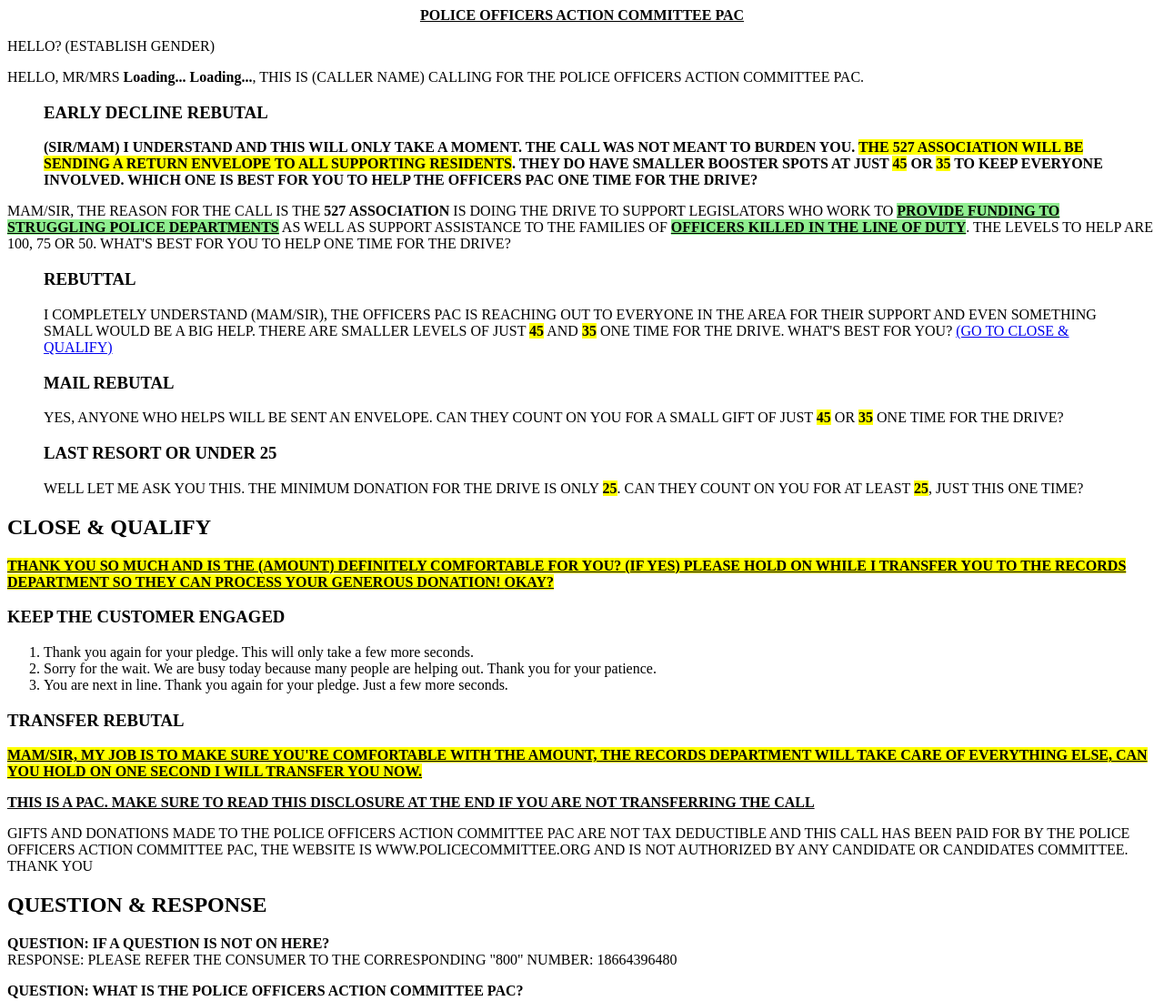
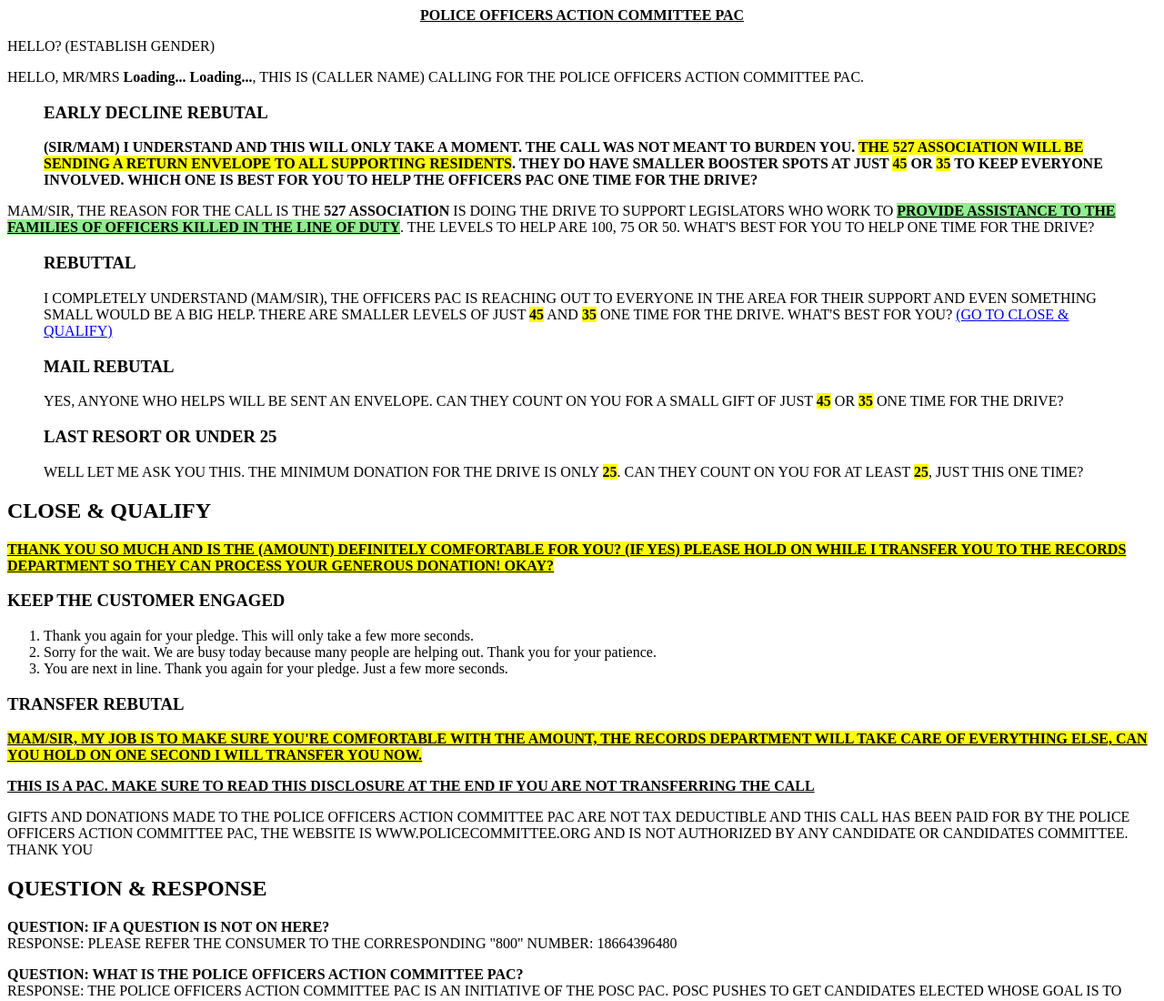
Before and after one commit to crownscript/off_shore_scripts, a plain HTML site: page poacomshortxtap.html in a window 1280 px wide. Shown: the top 1100 px of the page at 91% size. Drawn offline with Linux system fonts and the light colour scheme.

Commit message:
shorted body

```diff
--- a/poacomshortxtap.html
+++ b/poacomshortxtap.html
@@ -26,7 +26,7 @@
       <p><strong>(SIR/MAM) I UNDERSTAND AND THIS WILL ONLY TAKE A MOMENT. THE CALL WAS NOT MEANT TO BURDEN YOU. <span style="background-color: yellow; font-weight: bold;">THE 527 ASSOCIATION WILL BE SENDING A RETURN ENVELOPE TO ALL SUPPORTING RESIDENTS</span>. THEY DO HAVE SMALLER BOOSTER SPOTS AT JUST <span class="rebuttal-level1" style="background-color: yellow; font-weight: bold;">45</span> OR <span class="rebuttal-level2" style="background-color: yellow; font-weight: bold;">35</span> TO KEEP EVERYONE INVOLVED. WHICH ONE IS BEST FOR YOU TO HELP THE OFFICERS PAC ONE TIME FOR THE DRIVE?</strong></p>
     </blockquote>
 
-    <p>MAM/SIR, THE REASON FOR THE CALL IS THE <strong>527 ASSOCIATION</strong> IS DOING THE DRIVE TO SUPPORT LEGISLATORS WHO WORK TO <span style="background-color: lightgreen; font-weight: bold; text-decoration: underline;">PROVIDE FUNDING TO STRUGGLING POLICE DEPARTMENTS</span> AS WELL AS SUPPORT ASSISTANCE TO THE FAMILIES OF <span style="background-color: lightgreen; font-weight: bold; text-decoration: underline;">OFFICERS KILLED IN THE LINE OF DUTY</span>. THE LEVELS TO HELP ARE <span id="goldAmount" data-amount="topLevels.gold">100</span>, <span id="silverAmount" data-amount="topLevels.silver">75</span> OR <span id="bronzeAmount" data-amount="topLevels.bronze">50</span>. WHAT'S BEST FOR YOU TO HELP ONE TIME FOR THE DRIVE?</p>
+    <p>MAM/SIR, THE REASON FOR THE CALL IS THE <strong>527 ASSOCIATION</strong> IS DOING THE DRIVE TO SUPPORT LEGISLATORS WHO WORK TO <span style="background-color: lightgreen; font-weight: bold; text-decoration: underline;">PROVIDE ASSISTANCE TO THE FAMILIES OF OFFICERS KILLED IN THE LINE OF DUTY</span>. THE LEVELS TO HELP ARE <span id="goldAmount" data-amount="topLevels.gold">100</span>, <span id="silverAmount" data-amount="topLevels.silver">75</span> OR <span id="bronzeAmount" data-amount="topLevels.bronze">50</span>. WHAT'S BEST FOR YOU TO HELP ONE TIME FOR THE DRIVE?</p>
   </section>
 
   <section id="rebuttals">
```
